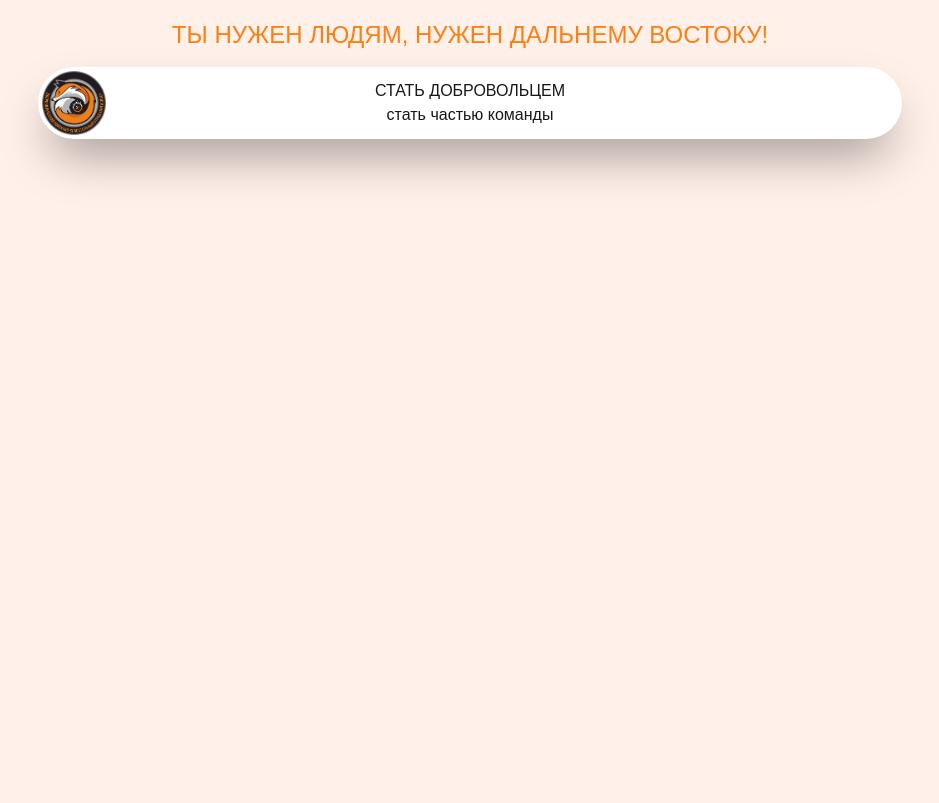
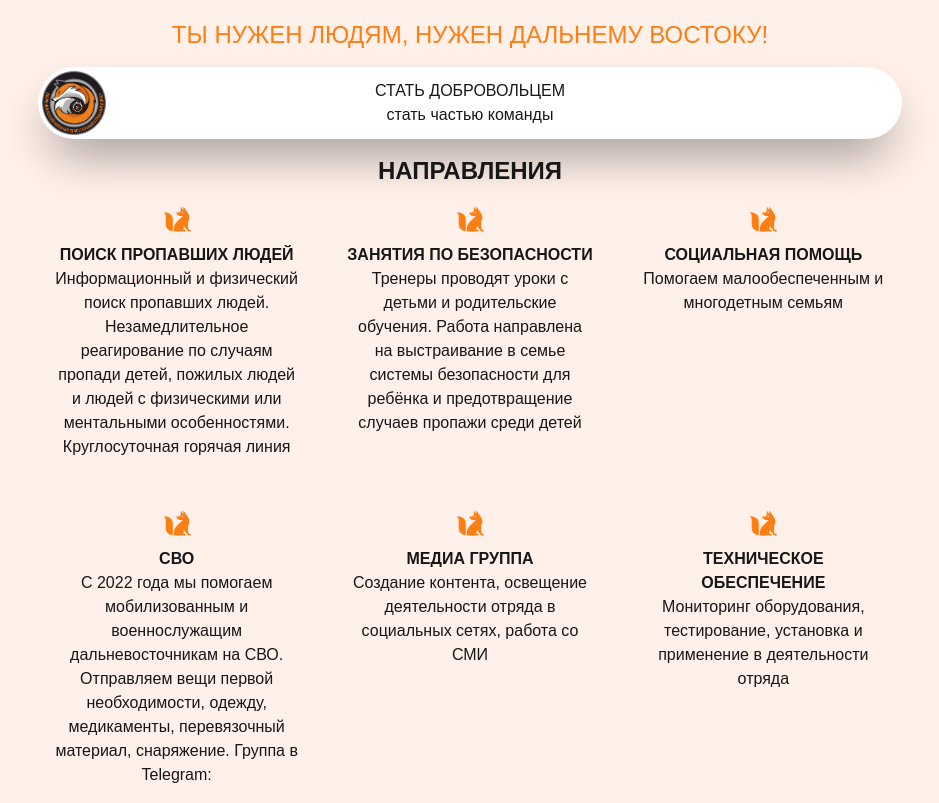
Before and after one commit to Yeminfu/ls-front, a Next.js app: page / in a window 1280 px wide. Shown: the part 340-1143 px from the top of the page, without its empty margins (170-1109 px from the left). Before the commit the page ends 800 px from the top, so only its background shows below. Built offline with nearby package versions, Linux system fonts and the light colour scheme.

Commit message:
добавил плитку с услугами

```diff
--- a/app/components/body/body.tsx
+++ b/app/components/body/body.tsx
@@ -1,6 +1,6 @@
+import LogoImg from "@/app/images/logo.png";
+import Image from "next/image";
 import React from "react";
-import Image from "next/image";
-import LogoImg from "@/app/images/logo.png";
 
 export default function Body(): React.ReactNode {
   return (
@@ -30,7 +30,78 @@ export default function Body(): React.ReactNode {
             </button>
           </div>
         </div>
-        <div className="max-w-4xl mx-auto px-4 container">
+        <div className="mt-4">
+          <div className="max-w-4xl mx-auto px-4 container">
+            <div className="text-center text-2xl font-bold">НАПРАВЛЕНИЯ</div>
+            <div className="grid grid-cols-1 sm:grid-cols-2 lg:grid-cols-3 gap-4">
+              {[
+                {
+                  title: `ПОИСК ПРОПАВШИХ ЛЮДЕЙ`,
+                  desciption:
+                    "Информационный и физический поиск пропавших людей. Незамедлительное реагирование по случаям пропади детей, пожилых людей и людей с физическими или ментальными особенностями. Круглосуточная горячая линия",
+                },
+                {
+                  title: `ЗАНЯТИЯ ПО БЕЗОПАСНОСТИ`,
+                  desciption:
+                    "Тренеры проводят уроки с детьми и родительские обучения. Работа направлена на выстраивание в семье системы безопасности для ребёнка и предотвращение случаев пропажи среди детей",
+                },
+                {
+                  title: `СОЦИАЛЬНАЯ ПОМОЩЬ`,
+                  desciption: "Помогаем малообеспеченным и многодетным семьям",
+                },
+                {
+                  title: `СВО`,
+                  desciption:
+                    "С 2022 года мы помогаем мобилизованным и военнослужащим дальневосточникам на СВО. Отправляем вещи первой необходимости, одежду, медикаменты, перевязочный материал, снаряжение. Группа в Telegram:",
+                },
+                {
+                  title: `МЕДИА ГРУППА`,
+                  desciption:
+                    "Создание контента, освещение деятельности отряда в социальных сетях, работа со СМИ",
+                },
+                {
+                  title: `ТЕХНИЧЕСКОЕ ОБЕСПЕЧЕНИЕ`,
+                  desciption:
+                    "Мониторинг оборудования, тестирование, установка и применение в деятельности отряда",
+                },
+              ]
+                // Array.from({ length: 6 })
+                .map((item, i) => {
+                  return (
+                    <div key={i} className="text-center rounded-lg p-4">
+                      <div className="flex items-center justify-center mb-2">
+                        <figure>
+                          <svg
+                            role="none"
+                            data-mode="fill"
+                            xmlns="http://www.w3.org/2000/svg"
+                            width="32"
+                            height="32"
+                            viewBox="0 0 32 32"
+                          >
+                            <path
+                              className="fox-orange"
+                              fill="currentColor"
+                              d="M29.984 28.064c-.16-.64-.544-1.152-1.216-1.248-.48-.064-.736-.288-.992-.64-.128-.16-.256-.352-.416-.512-.192-.192-.224-.384-.224-.64v-5.952c0-.224.032-.416.16-.608 1.696-3.04 1.376-6.016-.512-8.832l-4.16-5.76c-.064-.096-.096-.224-.288-.256v3.296l-.096.032-2.4-3.36-.064 2.624c-.032.608.128 1.248-.064 1.76-.224.48-.8.832-1.184 1.28-.224.224-.448.32-.8.32L15.2 9.536c0 .096 0 .16.032.192.512 1.824 2.272 3.232 4.192 3.296h2.24l-.288.352-5.216 5.184c-1.088 1.12-2.016 2.336-2.624 3.808-.736 1.856-.832 3.808-.832 5.76 0 .288.192.256.352.256h11.328c.384 0 .416-.16.352-.448-.16-.64-.768-1.152-1.44-1.152-.448-.032-.864 0-1.344 0 .8-1.248 1.056-2.176.768-3.84l.352.416 3.776 4.736c.128.16.224.32.48.32h2.368c.32 0 .352-.128.288-.352zM21.216 10.08a.63.63 0 0 1-.608-.608c-.032-.288.256-.608.576-.608.32-.032.608.256.64.576 0 .32-.288.64-.608.64zM7.168 9.984c-1.696-.64-3.456-.352-5.152-.384 1.856.576 2.752 2.08 2.688 3.936v7.744a7.04 7.04 0 0 0 6.56 7.072c.512.032.512.032.512-.512V16.608a7.02 7.02 0 0 0-4.608-6.624z"
+                            ></path>
+                          </svg>
+                        </figure>
+                      </div>
+                      <div className="text-1xl font-bold uppercase">
+                        {item.title}
+                      </div>
+                      <div>
+                        {item.desciption}
+                        {/* Информационный и физический поиск пропавших людей.
+                        Незамедлительное реагирование по случаям пропади детей,
+                        пожилых людей и людей с физическими или ментальными
+                        особенностями. Круглосуточная горячая линия */}
+                      </div>
+                    </div>
+                  );
+                })}
+            </div>
+          </div>
         </div>
       </main>
     </>
--- a/app/components/header/header.tsx
+++ b/app/components/header/header.tsx
@@ -7,7 +7,7 @@ export default function Header() {
     <>
       <header className="header" role="banner">
         <Navbar />
-        <div className="flex items-center justify-center ">
+        <div className="flex items-center justify-center">
           <Image
             src={LogoImg}
             alt=""
@@ -19,7 +19,7 @@ export default function Header() {
         </div>
         <div className="mt-5">
           <div className="max-w-4xl mx-auto px-4 container">
-            <div className="flex items-center justify-center ">
+            <div className="flex items-center justify-center">
               <h1 className="text-1xl font-bold">
                 ДОБРОВОЛЬЧЕСКИЙ <span>ПОИСКОВО-СПАСАТЕЛЬНЫЙ</span> ОТРЯД ‌ «ЛИГА СПАС»
               </h1>
@@ -38,7 +38,7 @@ export default function Header() {
         </div>
         <div className="mt-5">
           <div className="max-w-4xl mx-auto px-4 container">
-            <div className="flex items-center justify-center ">
+            <div className="flex items-center justify-center">
               <div>
                 <span style={{ color: "#fd7e14" }} className="text-2xl">
                   ТЫ НУЖЕН ЛЮДЯМ, НУЖЕН ДАЛЬНЕМУ ВОСТОКУ!
--- a/app/globals.css
+++ b/app/globals.css
@@ -3,6 +3,10 @@
 :root {
   --background: #fff0e9;
   --foreground: #171717;
+}
+
+.fox-orange{
+  fill: #fd7e14;
 }
 
 @theme inline {
```
